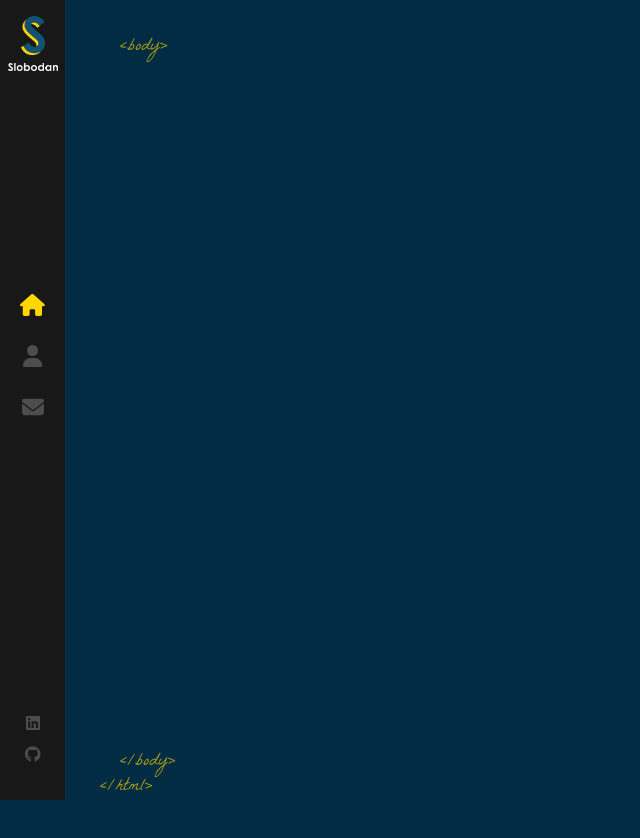
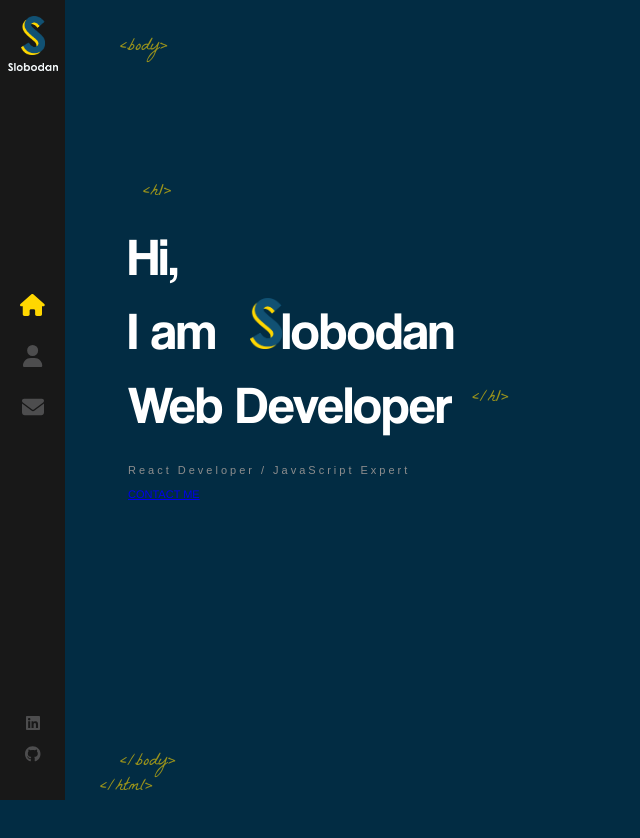
Before and after one commit to iancenry/portfolio1.0, a React (Vite) app: page / in a window 1280 px wide. Shown: the top 838 px of the page, without its empty margins (0-640 px from the left). Before the commit the page ends 804 px from the top, so only its background shows below. Built offline with nearby package versions, Linux system fonts and the light colour scheme.

Commit message:
style Home page

```diff
--- a/src/App.scss
+++ b/src/App.scss
@@ -1,3 +1,5 @@
+$primary-color: #ffd700;
+
 .nav-bar {
   background: #181818;
   width: 65px;
@@ -46,7 +48,7 @@
       }
 
       &:hover {
-        color: #ffd700;
+        color: $primary-color;
 
         svg {
           opacity: 0;
@@ -90,7 +92,7 @@
 
     a.active {
       svg {
-        color: #ffd700;
+        color: $primary-color;
       }
     }
   }
@@ -113,7 +115,7 @@
             line-height: 16px;
 
             &:hover svg {
-                color: #ffd700;
+                color: $primary-color;
             }
         }
     }
--- a/src/components/Home/Home.jsx
+++ b/src/components/Home/Home.jsx
@@ -1,6 +1,17 @@
-const Home = () => {
+ import { Link } from 'react-router-dom'
+import LogoTitle from '../../assets/images/logo-s.png'
+import './Home.scss'
+
+ const Home = () => {
   return (
-    <div>Home</div>
+    <div className="container home-page">
+        <div className="animated-text-zone">
+            <h1>Hi, <br /> I am <img src={LogoTitle} alt="developer" />lobodan <br /> Web Developer </h1>
+            <h2>React Developer / JavaScript Expert</h2>
+            <Link to ='contact' className='flat-btn'>CONTACT ME</Link>
+
+        </div>
+    </div>
   )
 }
 
--- a/src/components/Home/Home.scss
+++ b/src/components/Home/Home.scss
@@ -0,0 +1,58 @@
+.home-page{
+    .animated-text-zone{
+        position: absolute;
+        left: 10%;
+        top: 70%;
+        transform: translateY(-50%);
+        width: 40%;
+        min-height: 90%;
+    }
+
+    h1{
+        color: #fff;
+        font-size: 53px;
+        margin: 0;
+        font-family: 'Coolvetica';
+        font-weight: 400;
+
+        &::before, &::after{
+            font-family: 'La Belle Aurore';
+            color: #ffd700;
+            font-size: 18px;
+            position: absolute;
+            opacity: 0.6;
+        }
+
+        &::before{
+            content: '<h1>';
+            margin-top: -40px;
+            left: 15px;
+        }
+
+        &::after{
+            content: '</h1>';
+            margin-top: 18px;
+            margin-left: 20px;
+            animation: fadeIn 1s 1.7s backwards;
+        }
+
+        img{
+            width: 32px;
+            margin-left: 20px;
+            opacity: 0;
+            height: auto;
+            animation: rotateIn 1s linear both;
+            animation-delay: 1.3s;
+        }
+    }
+
+    h2{
+        color: #8d8d8d;
+        margin-top: 20px;
+        font-weight: 400;
+        font-size: 11px;
+        font-family: sans-serif;
+        letter-spacing: 3px;
+        animation: fadeIn 1s 1.8s backwards;
+    }
+}
```
